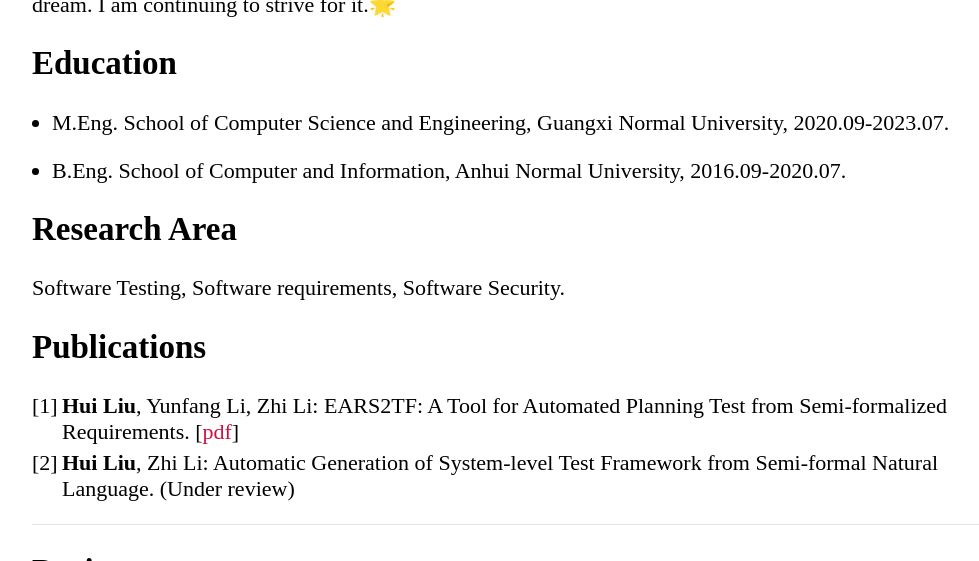
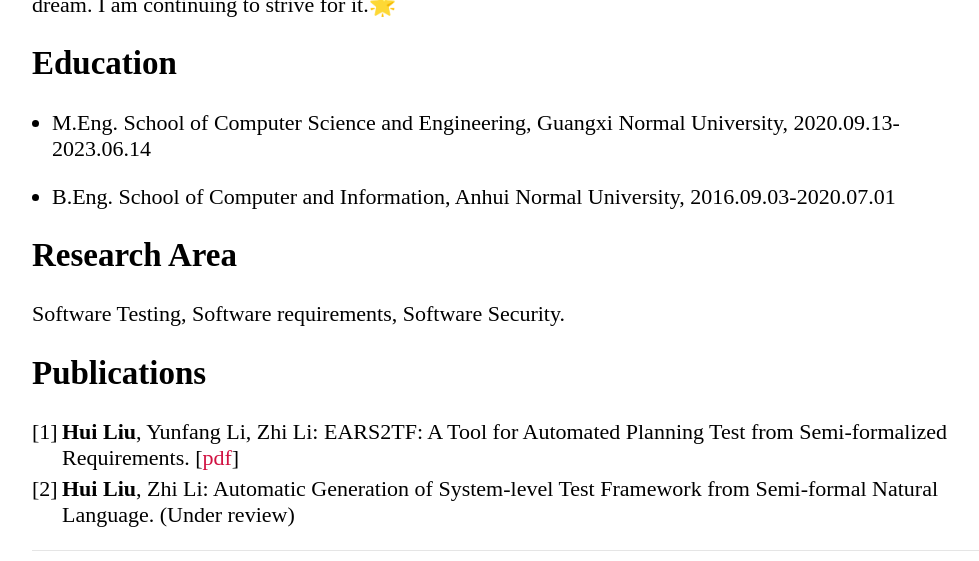
Before and after one commit to aloeordown/huiliu, a Jekyll site: the page built from index.md, in a window 1280 px wide and 900 px high, cut to the strip 339-900 px from the top of the window. Shown: the whole strip, without its empty margins (133-1112 px from the left). Built offline with Jekyll 4.4.1, drawn with Linux system fonts in a browser that asks for light colours; our own code applies the rules of GitHub Pages for plain Markdown files.

Commit message:
Update index.md

```diff
--- a/index.md
+++ b/index.md
@@ -12,9 +12,9 @@ Even though I've started working in the corporate world, pursuing a Ph.D. is sti
 
 ## Education
 
-* M.Eng. School of Computer Science and Engineering, Guangxi Normal University, 2020.09-2023.07.
+* M.Eng. School of Computer Science and Engineering, Guangxi Normal University, 2020.09.13-2023.06.14
 
-* B.Eng. School of Computer and Information, Anhui Normal University, 2016.09-2020.07.
+* B.Eng. School of Computer and Information, Anhui Normal University, 2016.09.03-2020.07.01
 
 ## Research Area
 
```
Also changed, not shown: other parts of index.md (+1 -1 lines).
